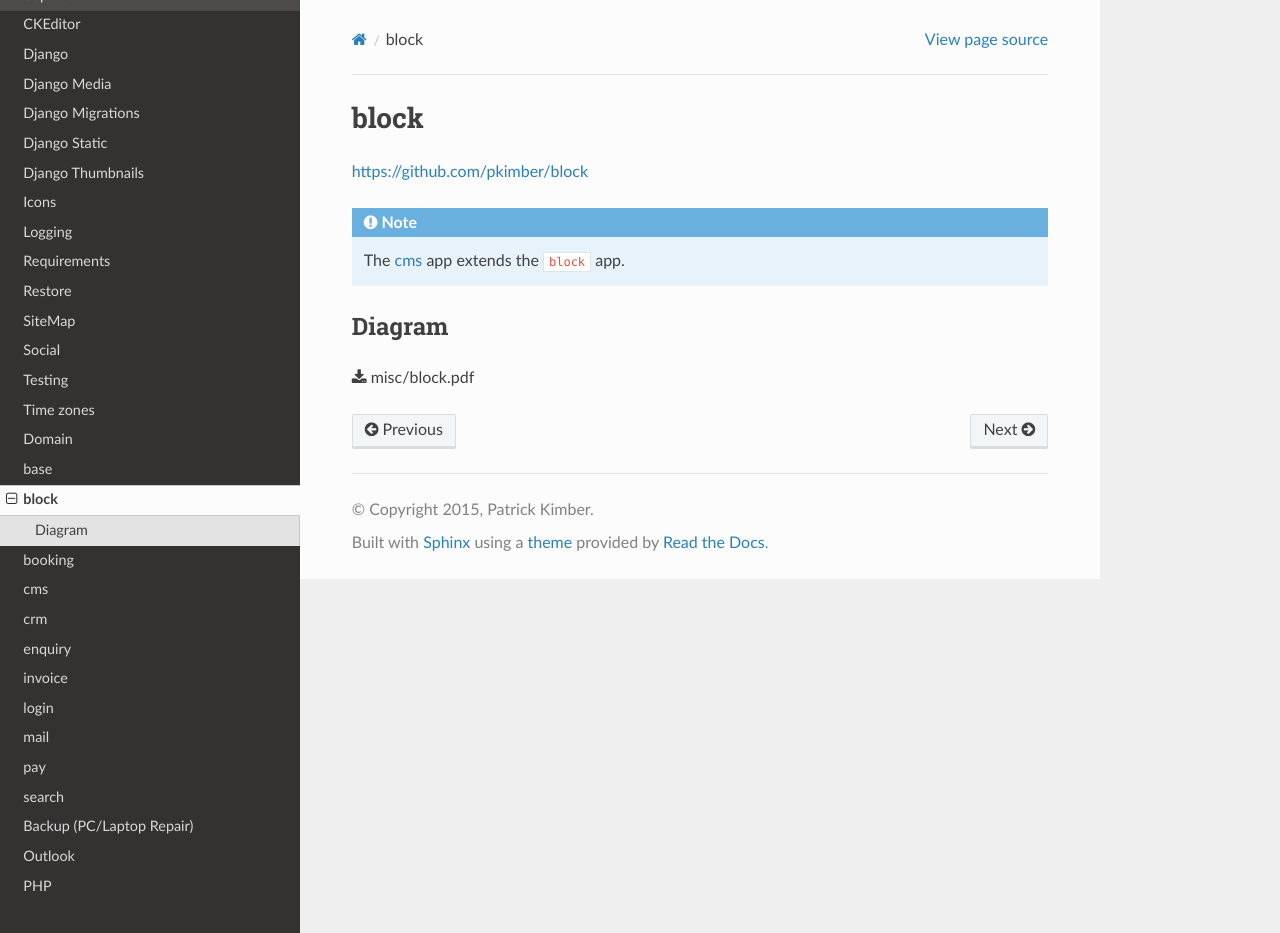
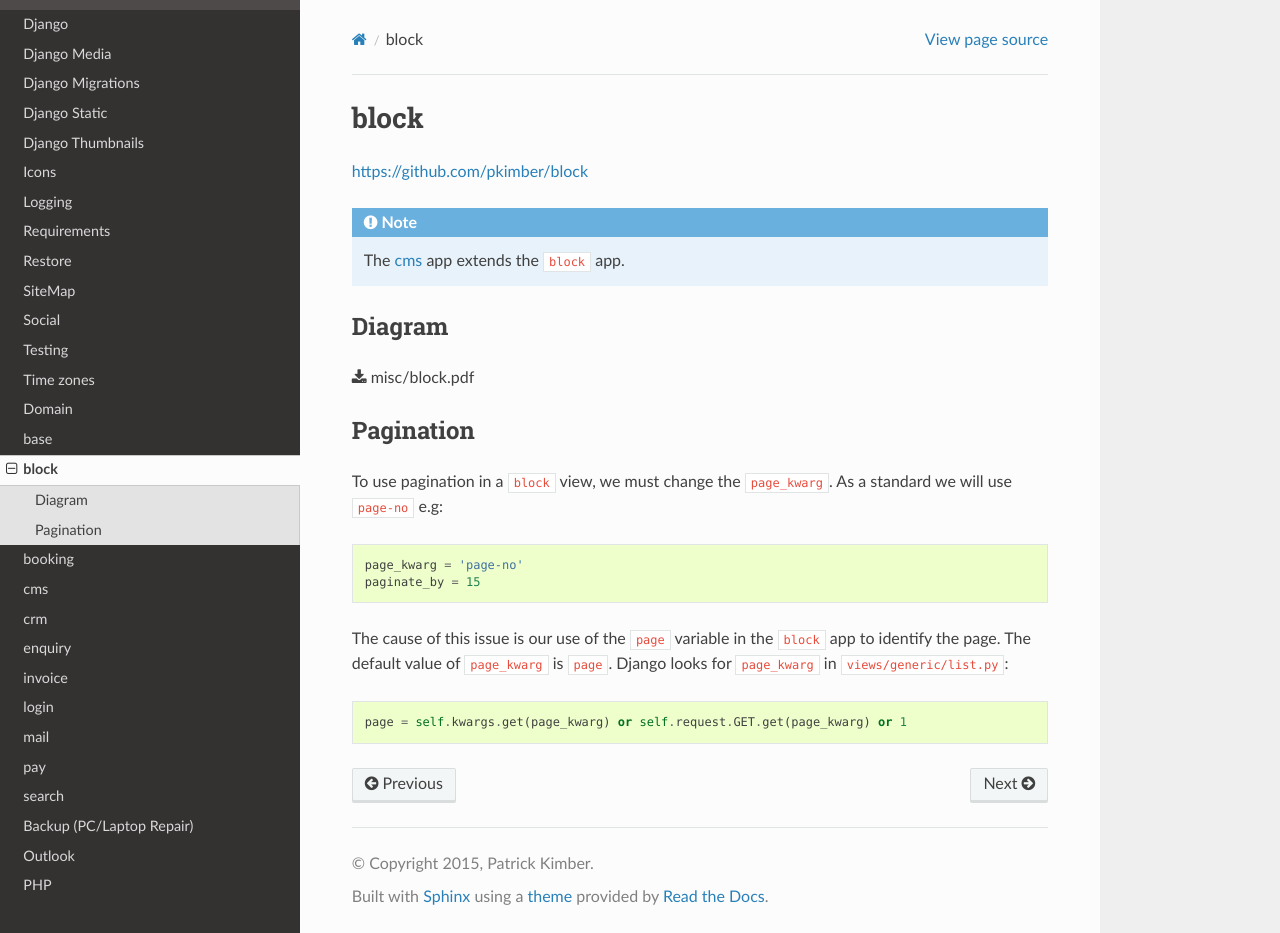
Before and after one commit to pkimber/old-docs-migrated-to-gitlab, a Sphinx documentation site: the page built from source/app-block.rst, in a window 1280 px wide and 933 px high. Built offline with Sphinx 7.4.7 and the Read the Docs theme 2.0.0, drawn with Linux system fonts in a browser that asks for light colours.

Commit message:
pagination issue with the 'block' app #732

```diff
--- a/source/app-block.rst
+++ b/source/app-block.rst
@@ -9,3 +11,18 @@ Diagram
 =======
 
 :download:`misc/block.pdf`
+
+Pagination
+==========
+
+To use pagination in a ``block`` view, we must change the ``page_kwarg``.  As a
+standard we will use ``page-no`` e.g::
+
+  page_kwarg = 'page-no'
+  paginate_by = 15
+
+The cause of this issue is our use of the ``page`` variable in the ``block``
+app to identify the page.  The default value of ``page_kwarg`` is ``page``.
+Django looks for ``page_kwarg`` in ``views/generic/list.py``::
+
+  page = self.kwargs.get(page_kwarg) or self.request.GET.get(page_kwarg) or 1
```
Also changed, not shown: other parts of source/app-block.rst (+2 -0 lines).
